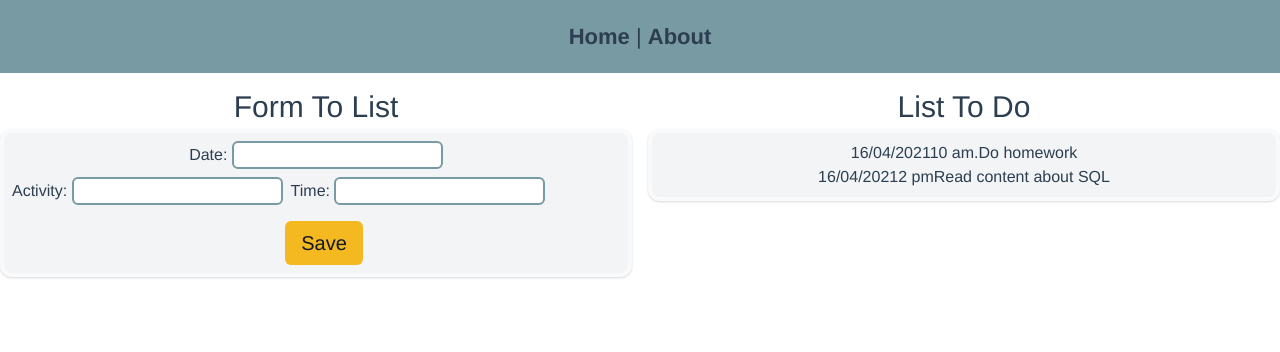
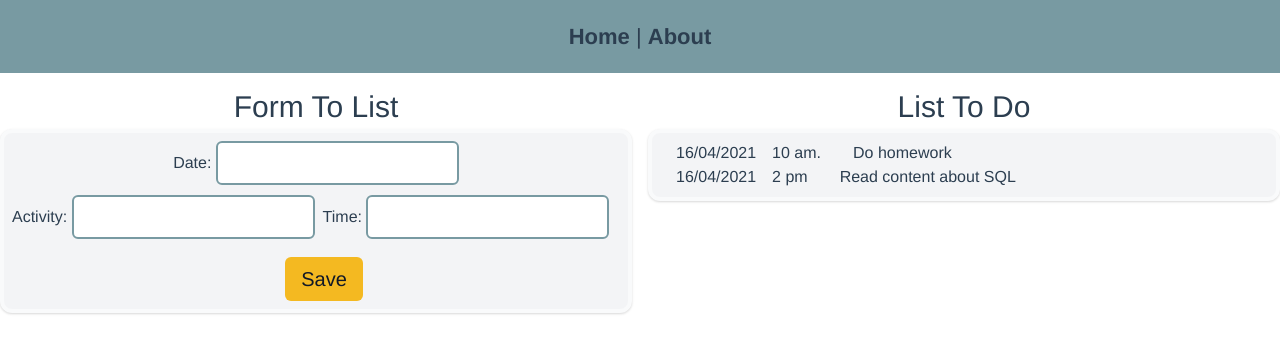
Before and after one commit to Niraphon22/INT203_62130500045_Groupwork_SPA, a Vue app: page /listtodo in a window 1280 px wide. Shown: the top 352 px of the page. Built offline with nearby package versions, Linux system fonts and the light colour scheme; data requests are answered from the project's data file.

Commit message:
[UPDATE]62130500045 create ListForm component

```diff
--- a/db.json
+++ b/db.json
@@ -1,6 +1,6 @@
 {
     "listResult": [
-      { "id": 1, "activity": "Do homework","date": "16/04/2021", "time": "10 am." },
-      { "id": 2, "activity": "Read content about SQL","date": "16/04/2021", "time": "2 pm" }
+      { "id": 1, "date": "16/04/2021", "activity": "Do homework", "time": "10 am." },
+      { "id": 2, "date": "16/04/2021", "activity": "Read content about SQL", "time": "2 pm" }
     ]
   }
--- a/src/components/BaseInput.vue
+++ b/src/components/BaseInput.vue
@@ -1,4 +1,4 @@
 <template>
-    <input class="input font-medium rounded-md border-2 border-bluegray border-opacity-75y "/>
+    <input class="font-medium rounded-md border-2 border-bluegray border-opacity-75y px-4 py-2 mb-0.5"/>
     <slot></slot>
 </template>
--- /dev/null
+++ b/src/components/ListForm.vue
@@ -0,0 +1,105 @@
+<template>
+    <div>
+        <form @submit.prevent="listForm">
+              <base-box>
+                <div class="flex flex-col justify-start">
+                  <div>
+                    <label class="label" for="date">Date: </label>
+                    <base-input
+                      id= "date"
+                      type= "text"
+                      v-model="enterDate"
+                      @blur="validateDate" />
+                    <p v-if="invalidDateInput" class="text-red-500">
+                      Please enter date!
+                    </p>
+                  </div>
+
+                  <div class="flex flex-row mt-2">
+                    <div>
+                    <label class="label" for="activity">Activity: </label>
+                    <base-input
+                      id= "activity"
+                      type= "text"
+                      v-model="enterActivity"
+                      @blur="validateActivity" />
+                    <p v-if="invalidActivityInput" class="text-red-500">
+                      Please enter activity!
+                    </p>
+                    </div>
+                    <div class="ml-2">
+                    <label class="label" for="time">Time: </label>
+                    <base-input
+                      inputId= "time"
+                      inputType= "text"
+                      v-model="enterTime"
+                      @blur="validateTime" />
+                    </div>
+                  </div>
+                </div>
+
+                <div class="mt-4">
+                  <base-button
+                    buttonLabel="Save"
+                    buttonColor="bg-favyellow"
+                    textColor="text-gray-900"
+                    class="text-xl"/>
+                </div>
+            </base-box>
+            </form>
+    </div>
+
+</template>
+
+<script>
+// @ is an alias to /src
+import BaseBox from "../components/BaseBox.vue";
+import BaseInput from "../components/BaseInput.vue";
+export default {
+  name: 'ListForm',
+  components: {
+    BaseBox,
+    BaseInput
+  },
+  emits: ['save'],
+  data() {
+    return {
+      enterDate: '',
+      enterActivity: '',
+      enterTime: '',
+      invalidDateInput: false,
+      invalidActivityInput: false,
+      invalidTimeInput: false
+    }
+  },
+  methods: {
+    listForm(){
+      this.invalidDateInput = this.enterDate === '' ? true : false
+      this.invalidActivityInput = this.enterActivity === '' ? true : false
+      this.invalidTimeInput = this.enterTime === '' ? true : false
+
+      const newSaved = {
+        date: this.enterDate,
+        activity: this.enterActivity,
+        time: this.enterTime
+      }
+      this.enterDate = ''
+      this.enterActivity = ''
+      this.enterTime = ''
+      this.$emit('save', newSaved)
+    },
+
+    validateDate(){
+      this.invalidDateInput = this.enterDate === '' ? true : false
+    },
+
+    validateActivity(){
+      this.invalidActivityInput = this.enterActivity === '' ? true : false
+    },
+
+    validateTime(){
+      this.invalidTimeInput = this.enterTime === '' ? true : false
+    }
+  }
+}
+</script>
--- a/src/views/ListToDo.vue
+++ b/src/views/ListToDo.vue
@@ -1,57 +1,11 @@
 <template>
-    <div class="flex flex-row justify-around space-x-4">
+  <div class="flex flex-row justify-around space-x-4">
         <div class="flex flex-col w-1/2 mt-4">
             <h2 class="heading font-medium text-3xl">
                 Form To List
             </h2>
+            <list-form @save="addNewSave"> </list-form>
 
-            <form @submit.prevent="listForm">
-              <base-box>
-                <div class="flex flex-col justify-start">
-                  <div>
-                    <label class="label" for="date">Date: </label>
-                    <base-input
-                      id= "date"
-                      type= "text"
-                      v-model="enterDate"
-                      @blur="validateDate" />
-                    <p v-if="invalidDateInput" class="text-red-500">
-                      Please enter date!
-                    </p>
-                  </div>
-
-                  <div class="flex flex-row mt-2">
-                    <div>
-                    <label class="label" for="activity">Activity: </label>
-                    <base-input
-                      id= "activity"
-                      type= "text"
-                      v-model="enterActivity"
-                      @blur="validateActivity" />
-                    <p v-if="invalidActivityInput" class="text-red-500">
-                      Please enter activity!
-                    </p>
-                    </div>
-                    <div class="ml-2">
-                    <label class="label" for="time">Time: </label>
-                    <base-input
-                      inputId= "time"
-                      inputType= "text" />
-                    </div>
-                  </div>
-
-
-                </div>
-
-                <div class="mt-4">
-                  <base-button @save="addNewSave"
-                    buttonLabel="Save"
-                    buttonColor="bg-favyellow"
-                    textColor="text-gray-900"
-                    class="text-xl"/>
-                </div>
-            </base-box>
-            </form>
         </div>
 
         <!-- List To Do -->
@@ -60,70 +14,37 @@
               List To Do
             </h2>
             <base-box>
-                <ul v-for="result in listResult" :key="result.id">
+                <ul class="text-left ml-4" v-for="result in listResult" :key="result.id">
                   <li>
                     <span>{{ result.date }} </span>
-                    <span>{{ result.time }} </span>
-                    <span>{{ result.activity }} </span>
-
+                    <span class="ml-4">{{ result.time }} </span>
+                    <span class="ml-8">{{ result.activity }} </span>
                   </li>
                 </ul>
             </base-box>
-
         </div>
-    </div>
+  </div>
 </template>
 
 <script>
 // @ is an alias to /src
-import BaseBox from "../components/BaseBox";
-import BaseInput from "../components/BaseInput";
+import BaseBox from "../components/BaseBox.vue";
+import ListForm from "../components/ListForm.vue";
 export default {
   name: 'ListToDo',
   components: {
     BaseBox,
-    BaseInput
+    ListForm
   },
-  emits: ['save'],
   data() {
     return {
-      enterDate: '',
-      enterActivity: '',
-      enterTime: '',
-      invalidDateInput: false,
-      invalidActivityInput: false,
-      invalidTimeInput: false,
       listResult: [ ]
     }
   },
   methods: {
-    listForm(){
-      this.invalidDateInput = this.enterDate === '' ? true : false
-      this.invalidActivityInput = this.enterActivity === '' ? true : false
-      this.invalidTimeInput = this.enterTime === '' ? true : false
-
-      const newSaved = {
-        date: this.enterDate,
-        activity: this.enterActivity,
-        time: this.enterTime
-      }
-      this.enterDate = ''
-      this.enterActivity = ''
-      this.enterTime = ''
-      this.$emit('save', newSaved)
-    },
-
-    validateDate(){
-      this.invalidDateInput = this.enterDate === '' ? true : false
-    },
-
-    validateActivity(){
-      this.invalidActivityInput = this.enterActivity === '' ? true : false
-    },
-
     addNewSave(newSave){
       this.listResult.id = new Date().toISOString()
-      this.listResult.date = newSave.deactivated()
+      this.listResult.date = newSave.date
       this.listResult.activity = newSave.activity
       this.listResult.time = newSave.time
       this.listResult.push(newSave)
```
